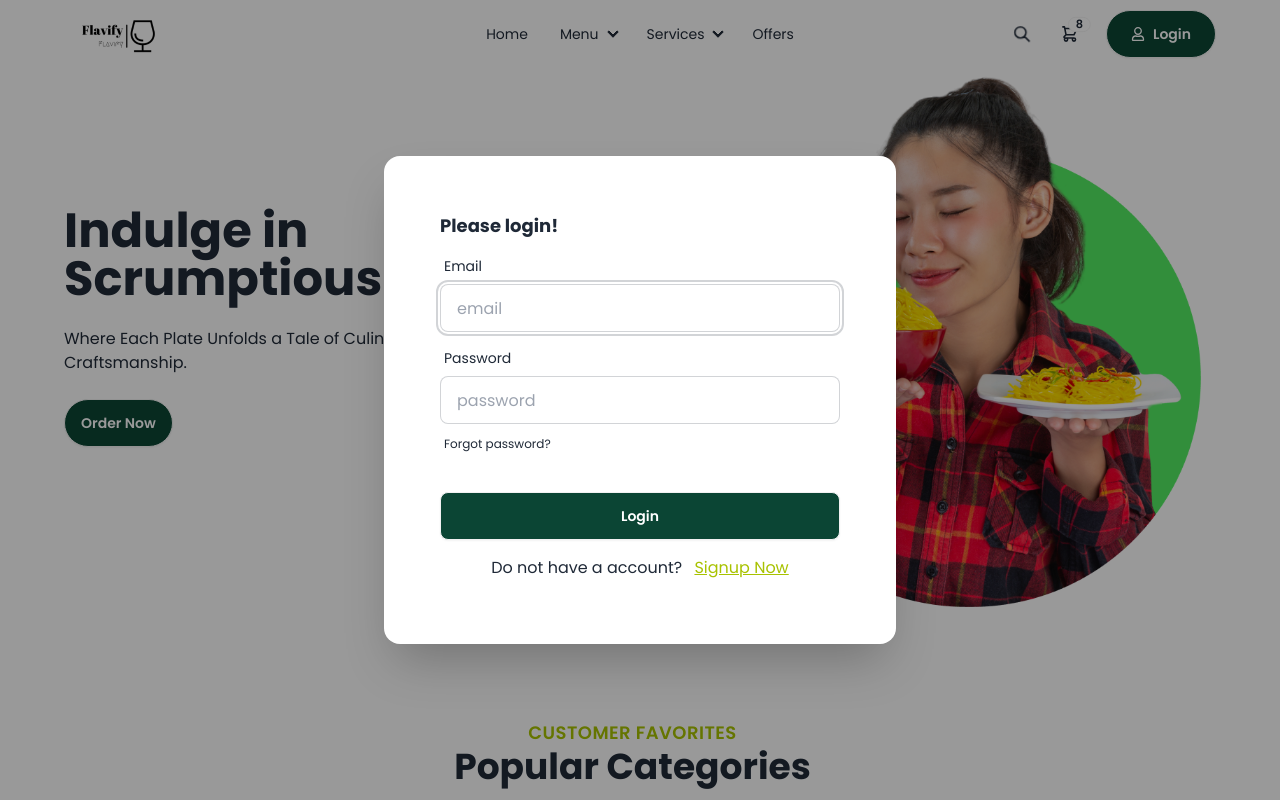
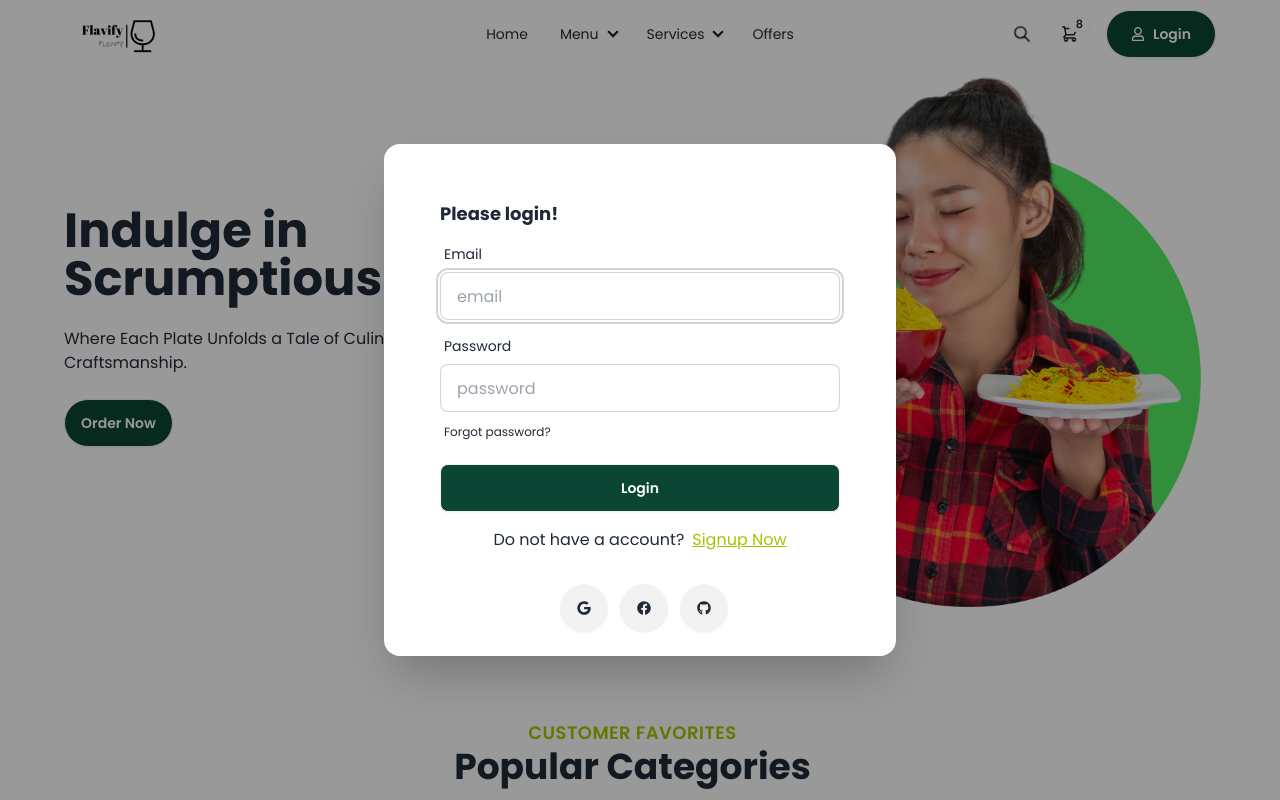
Before and after one commit to nayon117/flavify-client, a React (Vite) app: page / in a window 1280 px wide. Both pictures are taken after a click on the button "Login". Shown: the top 800 px of the page. Built offline with nearby package versions, Linux system fonts and the light colour scheme.

Commit message:
install react hook form for authentication

```diff
--- a/package.json
+++ b/package.json
@@ -14,6 +14,7 @@
     "match-sorter": "^6.3.1",
     "react": "^18.2.0",
     "react-dom": "^18.2.0",
+    "react-hook-form": "^7.49.3",
     "react-icons": "^4.12.0",
     "react-router-dom": "^6.21.0",
     "react-slick": "^0.29.0",
--- a/src/components/Modal.jsx
+++ b/src/components/Modal.jsx
@@ -1,3 +1,4 @@
+import { FaFacebook, FaGithub, FaGoogle } from "react-icons/fa";
 import { Link } from "react-router-dom";
 
 const Modal = () => {
@@ -5,7 +6,7 @@ const Modal = () => {
     <div>
       <dialog id="my_modal_5" className="modal modal-middle sm:modal-middle">
         <div className="modal-box">
-          <div className="modal-action mt-0">
+          <div className="modal-action flex flex-col justify-center mt-0">
             <form className="card-body " method="dialog">
               <h3 className="font-bold text-lg">Please login!</h3>
               <div className="form-control">
@@ -35,20 +36,36 @@ const Modal = () => {
                   </a>
                 </label>
               </div>
-              <div className="form-control mt-6">
+              {/* error text */}
+
+              {/* login btn */}
+              <div className="form-control mt-2">
                 <input
                   type="submit"
                   value="Login"
                   className="btn bg-first text-white"
                 />
               </div>
-              <p className="text-center my-2">
-                Do not have a account?{" "}
+              <p className="text-center mt-2">
+                Do not have a account?
                 <Link to="signup" className="ml-2 text-second underline">
                   Signup Now
                 </Link>
               </p>
             </form>
+
+            {/* social btns */}
+            <div className="text-center  space-x-3">
+              <button className="btn btn-circle hover:bg-first hover:text-white">
+               <FaGoogle/>
+              </button>
+              <button className="btn btn-circle hover:bg-first hover:text-white">
+               <FaFacebook/>
+              </button>
+              <button className="btn btn-circle hover:bg-first hover:text-white">
+               <FaGithub/>
+              </button>
+            </div>
           </div>
         </div>
       </dialog>
```
Also changed, not shown: 1 other file (tests, documents, lock files or other folders).
